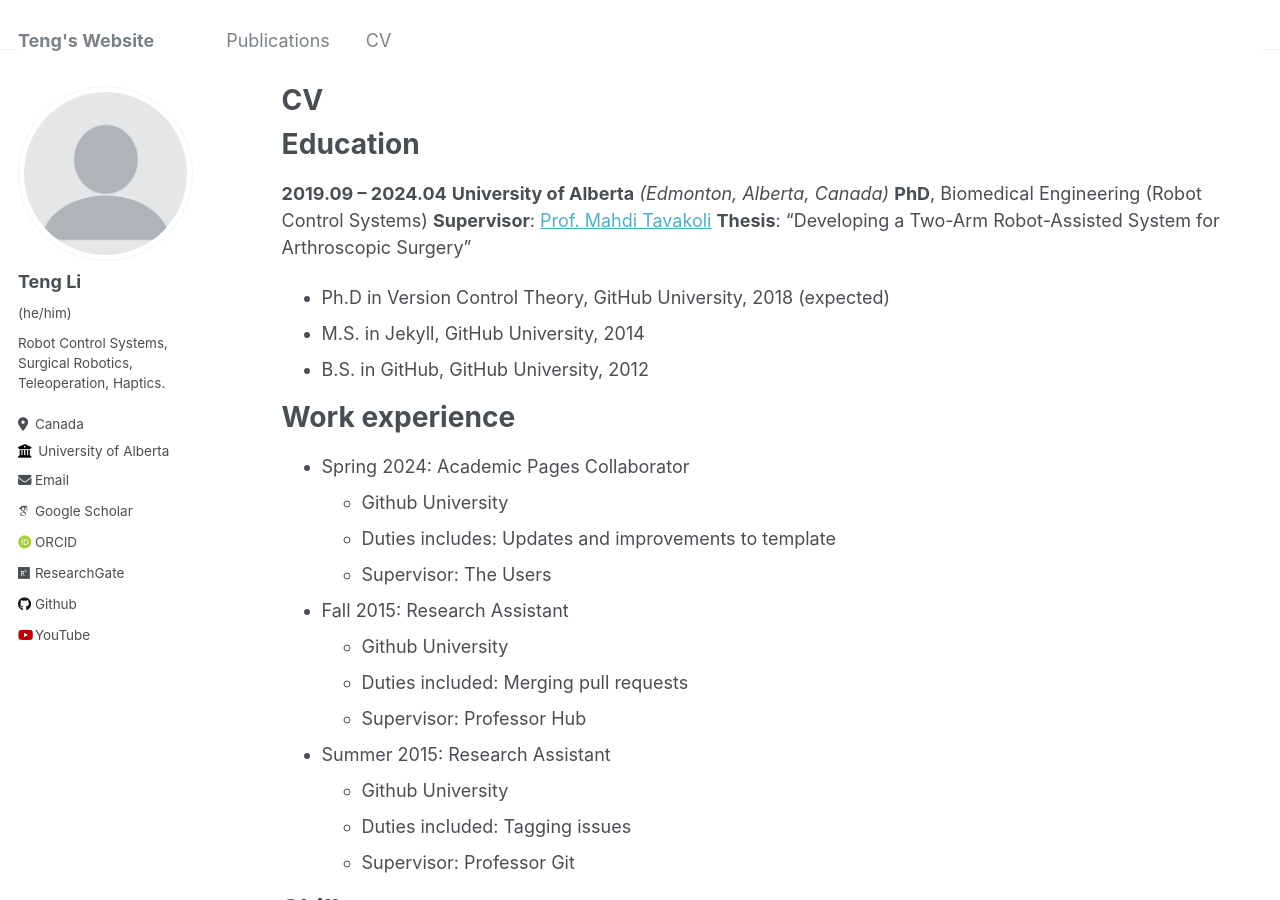
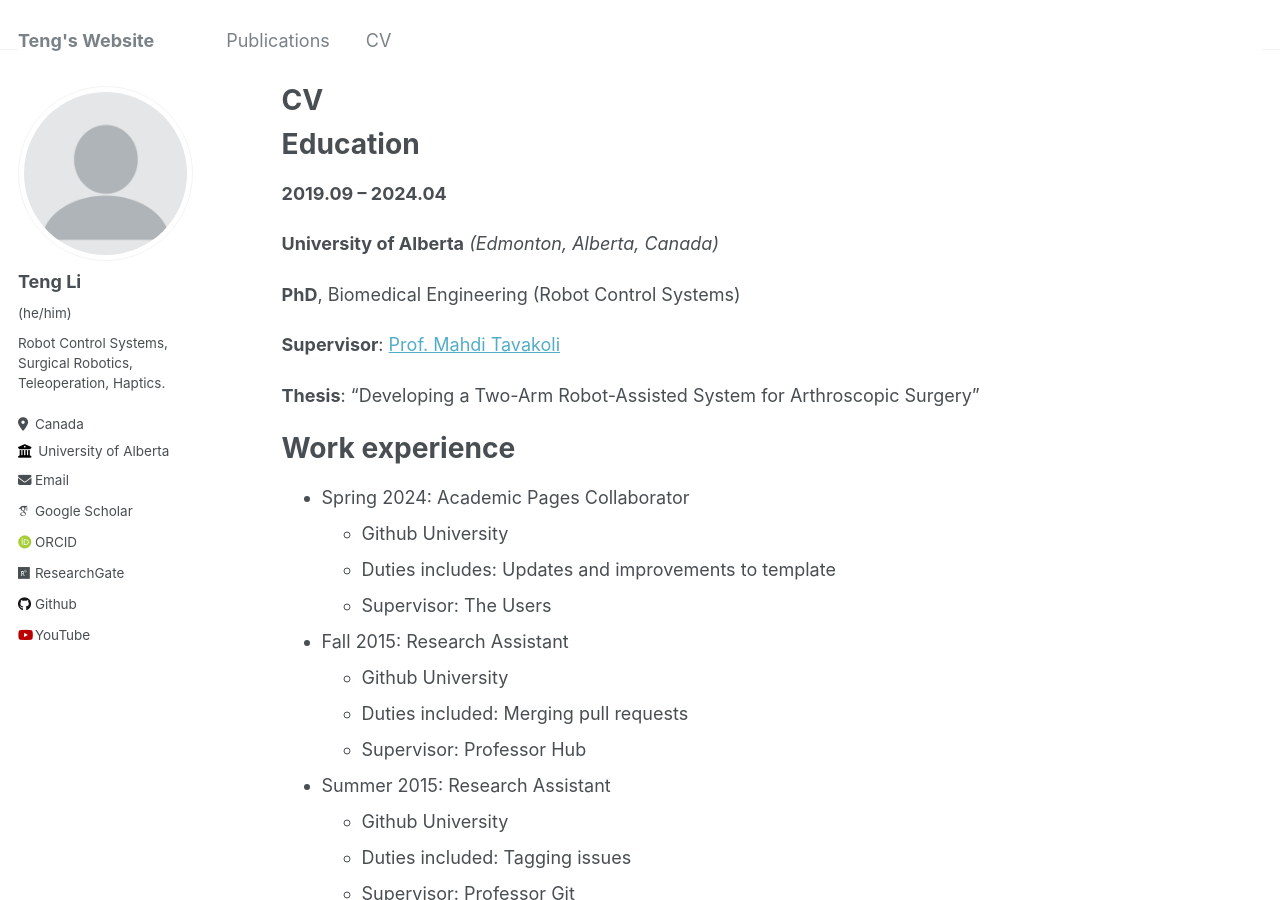
Before and after one commit to teng4/teng4.github.io, a Jekyll site: the page built from _pages/cv.md, in a window 1280 px wide and 900 px high. Built offline with Jekyll 4.4.1, drawn with Linux system fonts in a browser that asks for light colours; some web fonts are replaced.

Commit message:
Update cv.md

```diff
--- a/_pages/cv.md
+++ b/_pages/cv.md
@@ -12,14 +12,18 @@
 Education
 ======
 **2019.09 -- 2024.04**
+
 **University of Alberta** *(Edmonton, Alberta, Canada)*
+
 **PhD**, Biomedical Engineering (Robot Control Systems)
+
 **Supervisor**: [Prof. Mahdi Tavakoli](http://www.ece.ualberta.ca/~mtavakol/pmwiki/)
+
 **Thesis**: "Developing a Two-Arm Robot-Assisted System for Arthroscopic Surgery"
 <!-- %\href{https://youtu.be/ETY3jDpKOFw}{\scriptsize [Presentation Video]} -->
-* Ph.D in Version Control Theory, GitHub University, 2018 (expected)
-* M.S. in Jekyll, GitHub University, 2014
-* B.S. in GitHub, GitHub University, 2012
+<!-- * Ph.D in Version Control Theory, GitHub University, 2018 (expected) -->
+<!-- * M.S. in Jekyll, GitHub University, 2014 -->
+<!-- * B.S. in GitHub, GitHub University, 2012 -->
 
 Work experience
 ======
```
